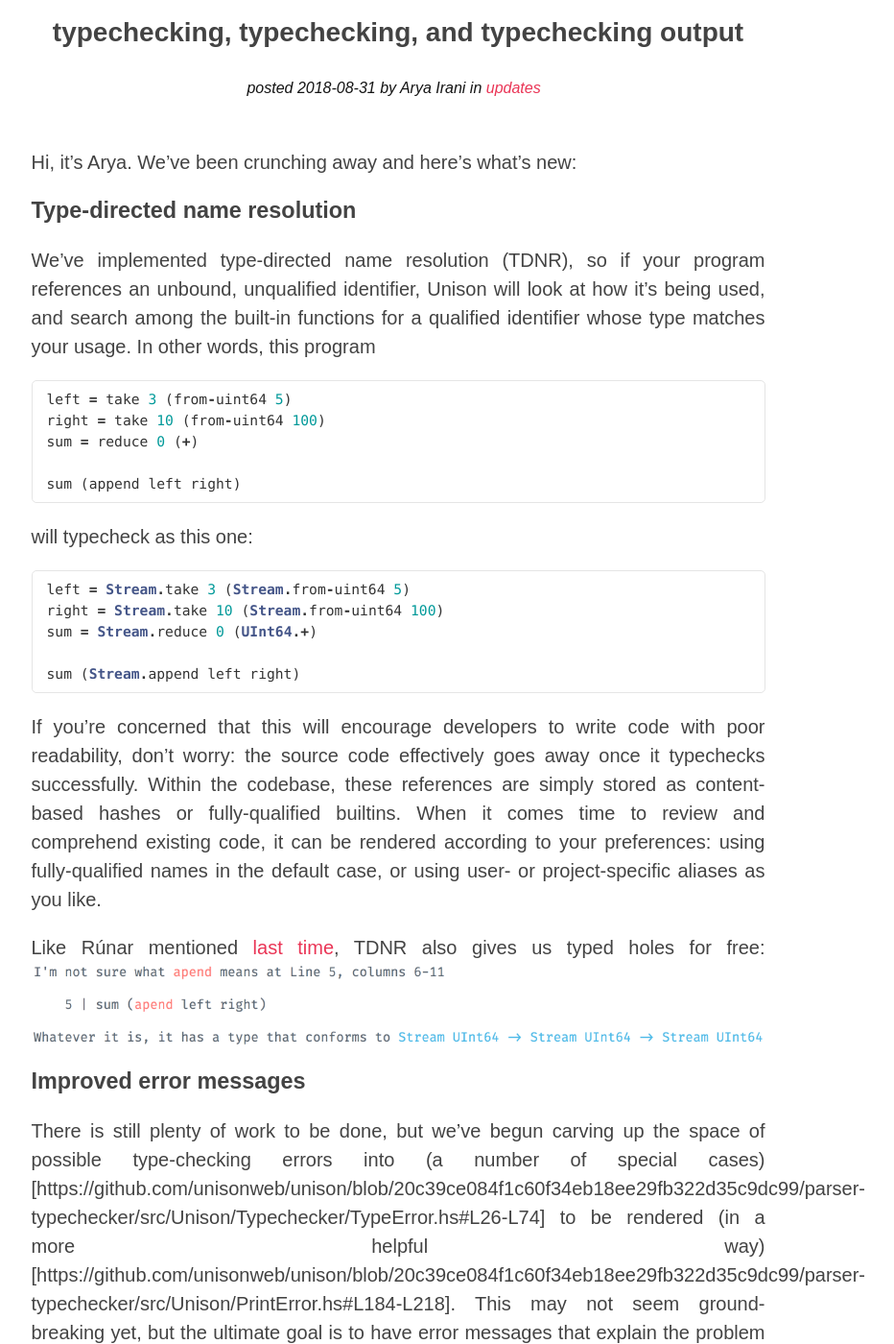
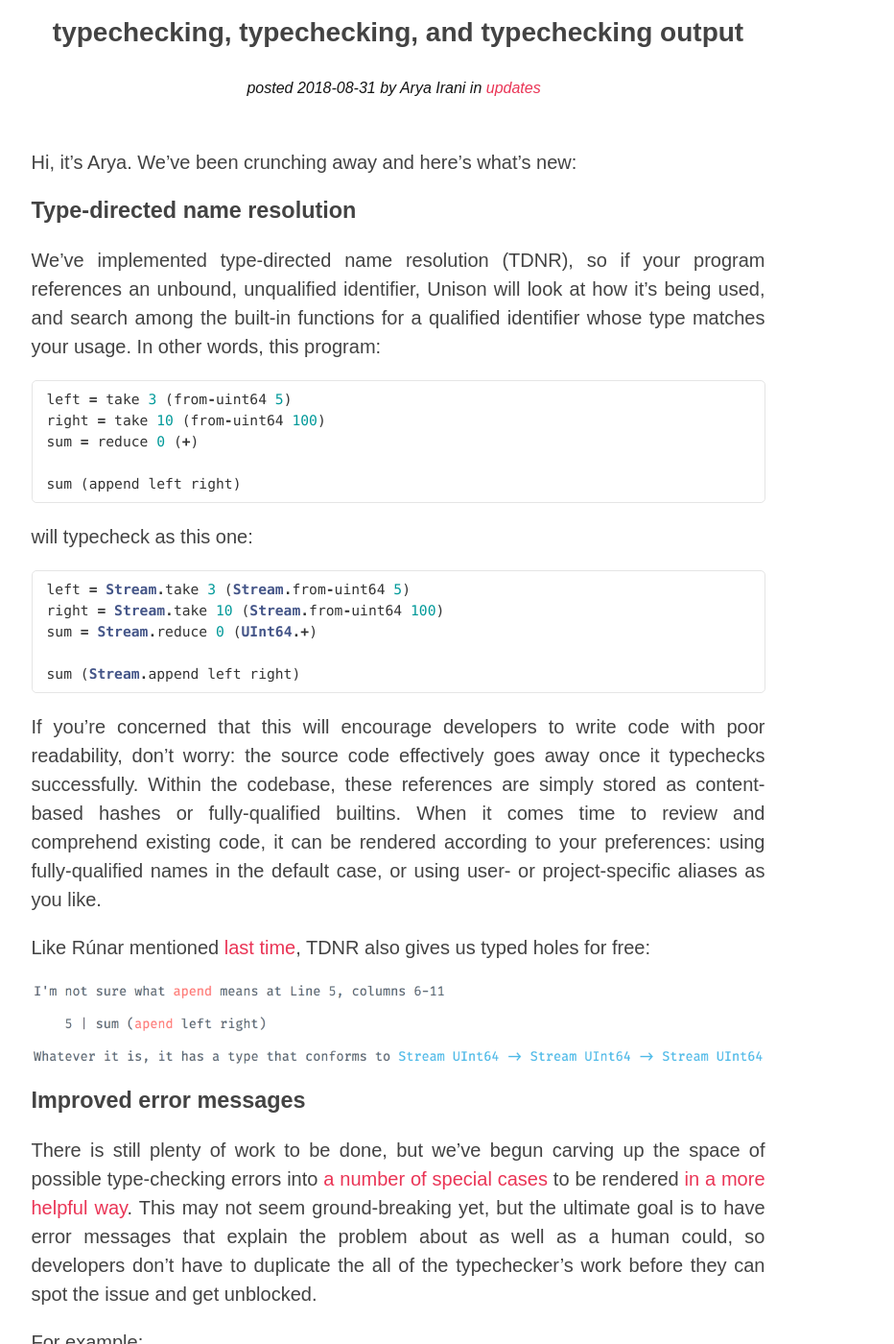
Before and after one commit to unisonweb/oldblog, a Jekyll site: the page built from _posts/2018-08-31-update.markdown, in a window 1280 px wide and 1400 px high, scrolled down 571 px. Shown: the whole window at 96% size, without its empty margins (225-1157 px from the left). Built offline with Jekyll 4.4.1, drawn with Linux system fonts in a browser that asks for light colours; some web fonts are replaced; comment, search, counter and statistics services are not loaded; some of the changed text lies outside the part shown.

Commit message:
fix some punctuation & whitespace

````diff
--- a/_posts/2018-08-31-update.markdown
+++ b/_posts/2018-08-31-update.markdown
@@ -9,7 +9,7 @@
 
 ### Type-directed name resolution
 
-We've implemented type-directed name resolution (TDNR), so if your program references an unbound, unqualified identifier, Unison will look at how it's being used, and search among the built-in functions for a qualified identifier whose type matches your usage.  In other words, this program
+We've implemented type-directed name resolution (TDNR), so if your program references an unbound, unqualified identifier, Unison will look at how it's being used, and search among the built-in functions for a qualified identifier whose type matches your usage.  In other words, this program:
 
 ```haskell
 left = take 3 (from-uint64 5)
@@ -32,19 +32,23 @@
 If you're concerned that this will encourage developers to write code with poor readability, don't worry: the source code effectively goes away once it typechecks successfully.  Within the codebase, these references are simply stored as content-based hashes or fully-qualified builtins. When it comes time to review and comprehend existing code, it can be rendered according to your preferences: using fully-qualified names in the default case, or using user- or project-specific aliases as you like.
 
 Like Rúnar mentioned [last time](/2018-08-07/update.html), TDNR also gives us typed holes for free:
+
 ![I don't know what "apend" means.](/resources/UnisonError-i-dunno-what-apend-means.png)
 
 ### Improved error messages
 
-There is still plenty of work to be done, but we've begun carving up the space of possible type-checking errors into (a number of special cases)[https://github.com/unisonweb/unison/blob/20c39ce084f1c60f34eb18ee29fb322d35c9dc99/parser-typechecker/src/Unison/Typechecker/TypeError.hs#L26-L74] to be rendered (in a more helpful way)[https://github.com/unisonweb/unison/blob/20c39ce084f1c60f34eb18ee29fb322d35c9dc99/parser-typechecker/src/Unison/PrintError.hs#L184-L218].  This may not seem ground-breaking yet, but the ultimate goal is to have error messages that explain the problem about as well as a human could, so developers don't have to duplicate the all of the typechecker's work before they can spot the issue and get unblocked.
+There is still plenty of work to be done, but we've begun carving up the space of possible type-checking errors into [a number of special cases](https://github.com/unisonweb/unison/blob/20c39ce084f1c60f34eb18ee29fb322d35c9dc99/parser-typechecker/src/Unison/Typechecker/TypeError.hs#L26-L74) to be rendered [in a more helpful way](https://github.com/unisonweb/unison/blob/20c39ce084f1c60f34eb18ee29fb322d35c9dc99/parser-typechecker/src/Unison/PrintError.hs#L184-L218).  This may not seem ground-breaking yet, but the ultimate goal is to have error messages that explain the problem about as well as a human could, so developers don't have to duplicate the all of the typechecker's work before they can spot the issue and get unblocked.
 
 For example:
+
 ![Mismatched case body types.](/resources/UnisonError-casebody.png)
 
 and:
+
 ![Not a function call.](/resources/UnisonError-not-a-function.png)
 
 and:
+
 ![Mismatched relative to solved type parameter.](/resources/UnisonError-app-polymorphic.png)
 
 ### ~~Effect~~ Ability inference
@@ -94,4 +98,4 @@
 Note, `'foo` is syntax sugar for `() -> foo` in both types and terms.
 
 ### Up next
-There's unfortunately plenty of work remaining and bugs to be squashed around these features to keep us busy for the next couple weeks.  Once they're under control, we'll be planning and implementing out some additional builtin functions needed in order to use the Unison language to start developing the Unison codebase editor.  That's when things should really start getting fun...
+There's unfortunately plenty of work remaining and bugs to be squashed around these features to keep us busy for the next couple weeks.  Once they're under control, we'll be planning and implementing out some additional builtin functions needed in order to use the Unison language to start developing the Unison codebase editor.  That's when things should really start getting fun.
````
Also changed, not shown: other parts of _posts/2018-08-31-update.markdown (+1 -1 lines).
